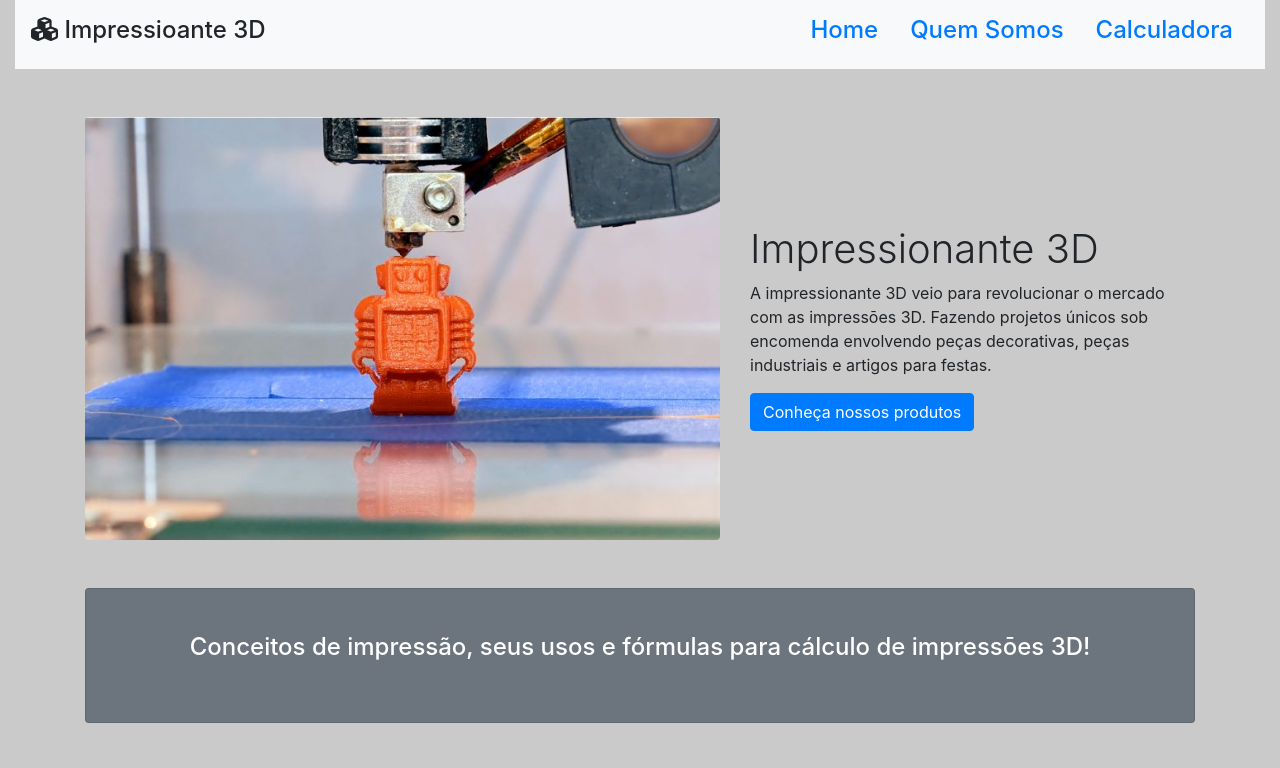
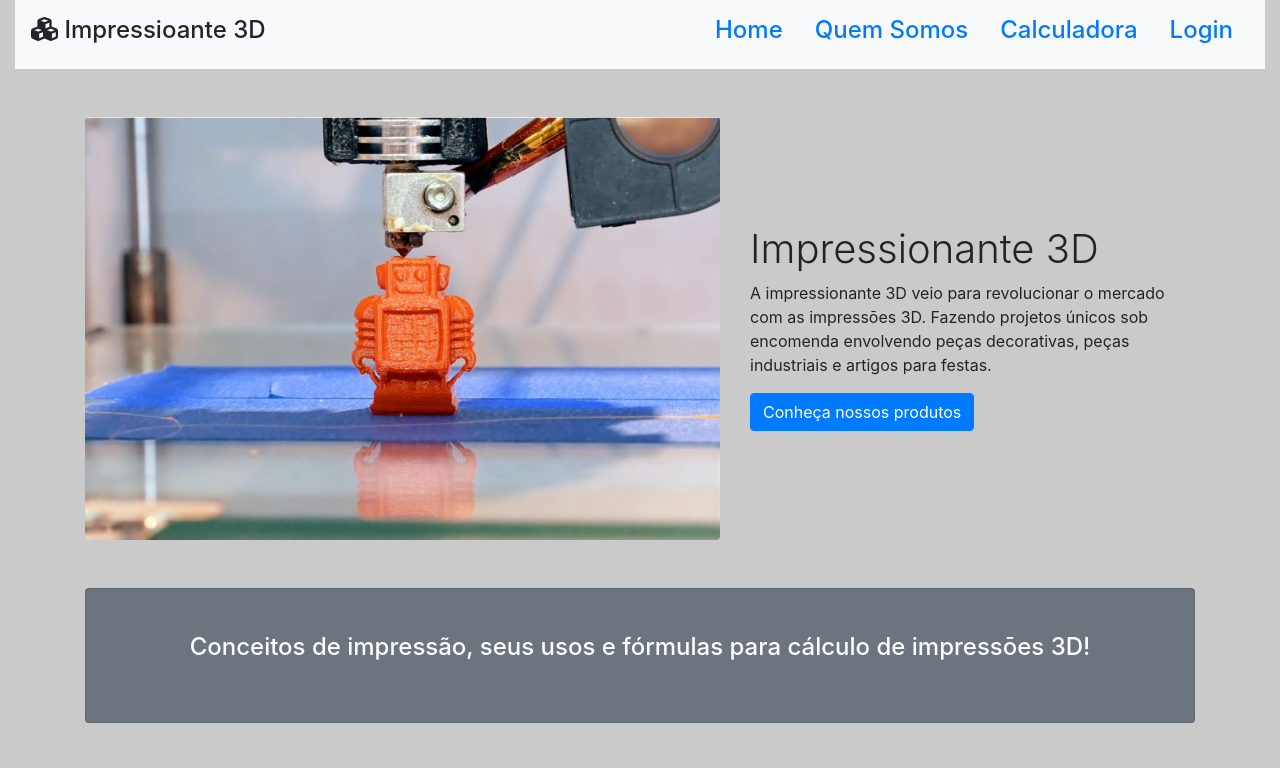
Before and after one commit to Figueiredo0512/impressionante.github.io, a plain HTML site: page index.html in a window 1280 px wide. Shown: the top 768 px of the page. Drawn offline with nearby package versions, Linux system fonts and the light colour scheme; files whose address does not match are found by name.

Commit message:
Update index.html

```diff
--- a/index.html
+++ b/index.html
@@ -40,6 +40,9 @@
             </li>
             <li class="nav-item">
                 <h4>  <a class="nav-link" href="calculadora.html">Calculadora</a> </h4>
+            </li>
+            <li class="nav-item">
+                <h4>  <a class="nav-link" href="calculadora.html">Login</a> </h4>
             </li>
         </ul>
       </nav>
```
Lines whose indentation alone changed are shown as unchanged.
